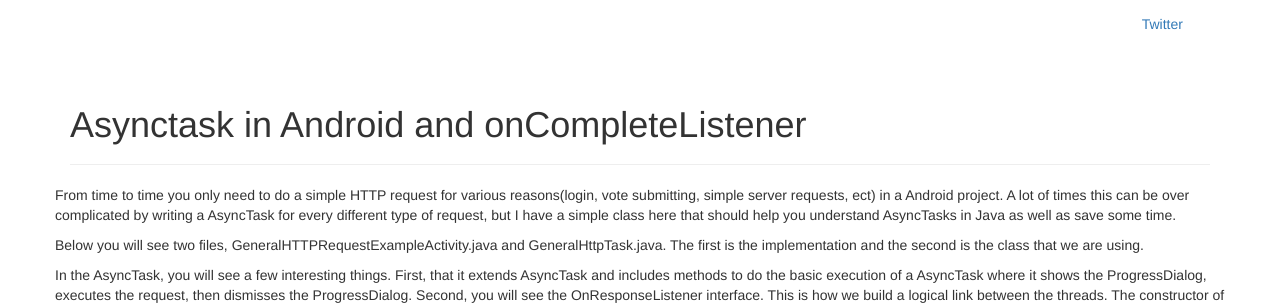
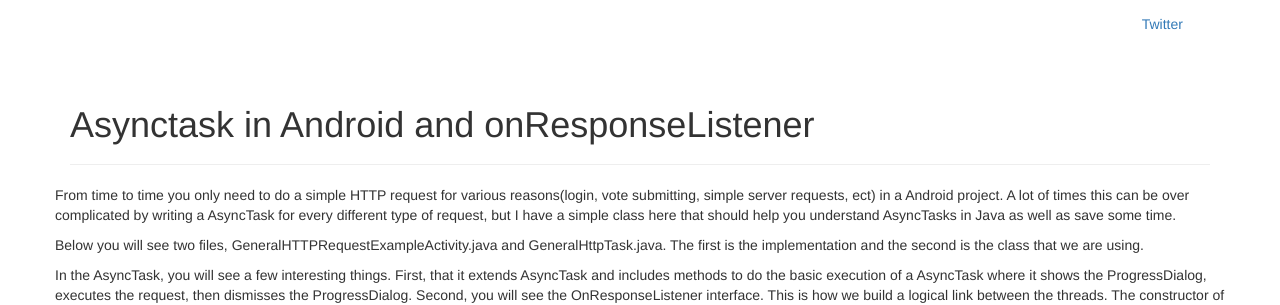
Before and after one commit to soberstadt/soberstadt.github.io, a Jekyll site: the page built from blog/_posts/general/2012-01-25-asynctask-in-android-and-onresponselistener.md, in a window 1280 px wide. Shown: the part 257-562 px from the top of the page. Built offline with Jekyll 4.4.1, drawn with Linux system fonts in a browser that asks for light colours; nearby versions of some CDN libraries; library files that are not in the unit come from our copies; comment, search, counter and statistics services are not loaded; some of the changed text lies outside the part shown.

Commit message:
Update and rename 2012-01-25-asynctask-in-android-and-oncompletelistener.md to 2012-01-25-asynctask-in-android-and-onresponselistener.md

```diff
--- a/blog/_posts/general/2012-01-25-asynctask-in-android-and-oncompletelistener.md
+++ b/blog/_posts/general/2012-01-25-asynctask-in-android-and-onresponselistener.md
@@ -1,5 +1,5 @@
 ---
-title: Asynctask in Android and onCompleteListener
+title: Asynctask in Android and onResponseListener
 author: Spencer
 layout: post
 permalink: /asynctask-in-android-and-oncompletelistener/
@@ -12,7 +12,7 @@ tags:
   - example
   - HTTP Request
   - Java
-  - onCompleteListener
+  - onResponseListener
 ---
 From time to time you only need to do a simple HTTP request for various reasons(login, vote submitting, simple server requests, ect) in a Android project. A lot of times this can be over complicated by writing a AsyncTask for every different type of request, but I have a simple class here that should help you understand AsyncTasks in Java as well as save some time.
 
```
